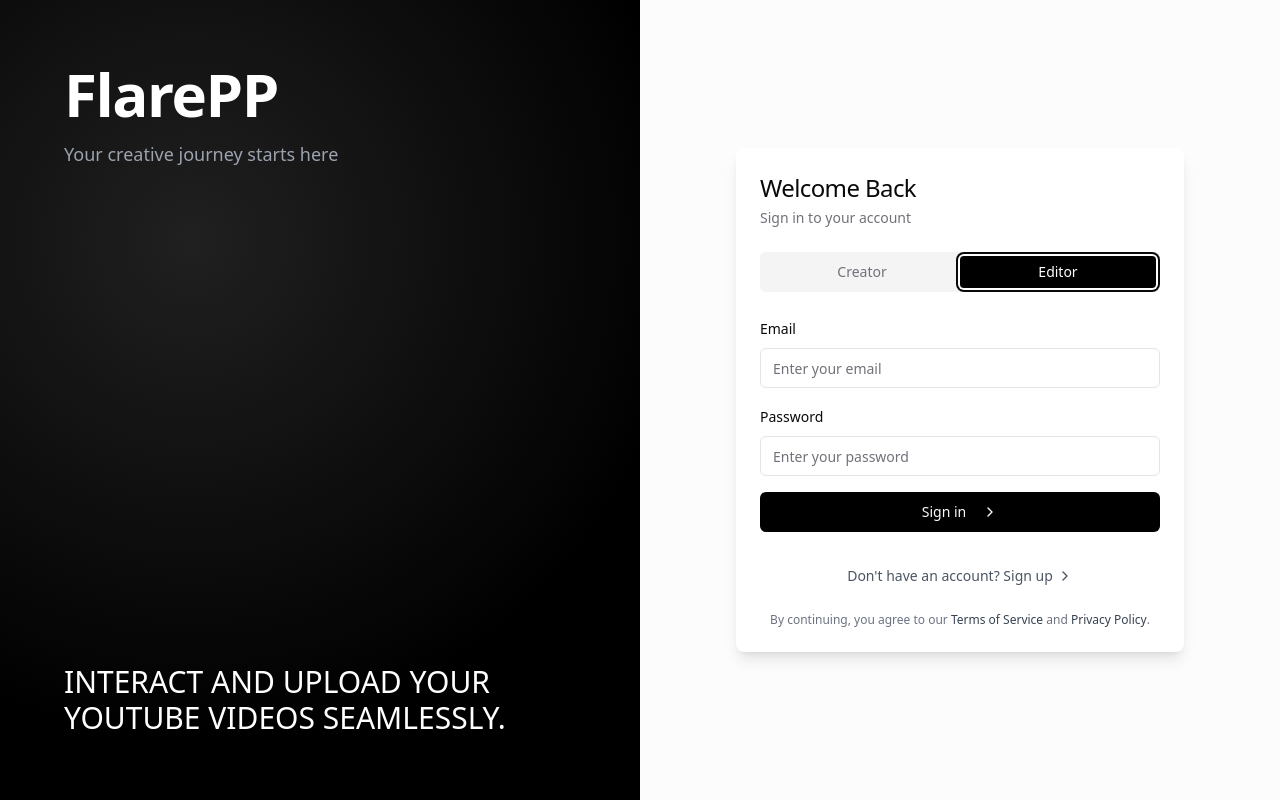
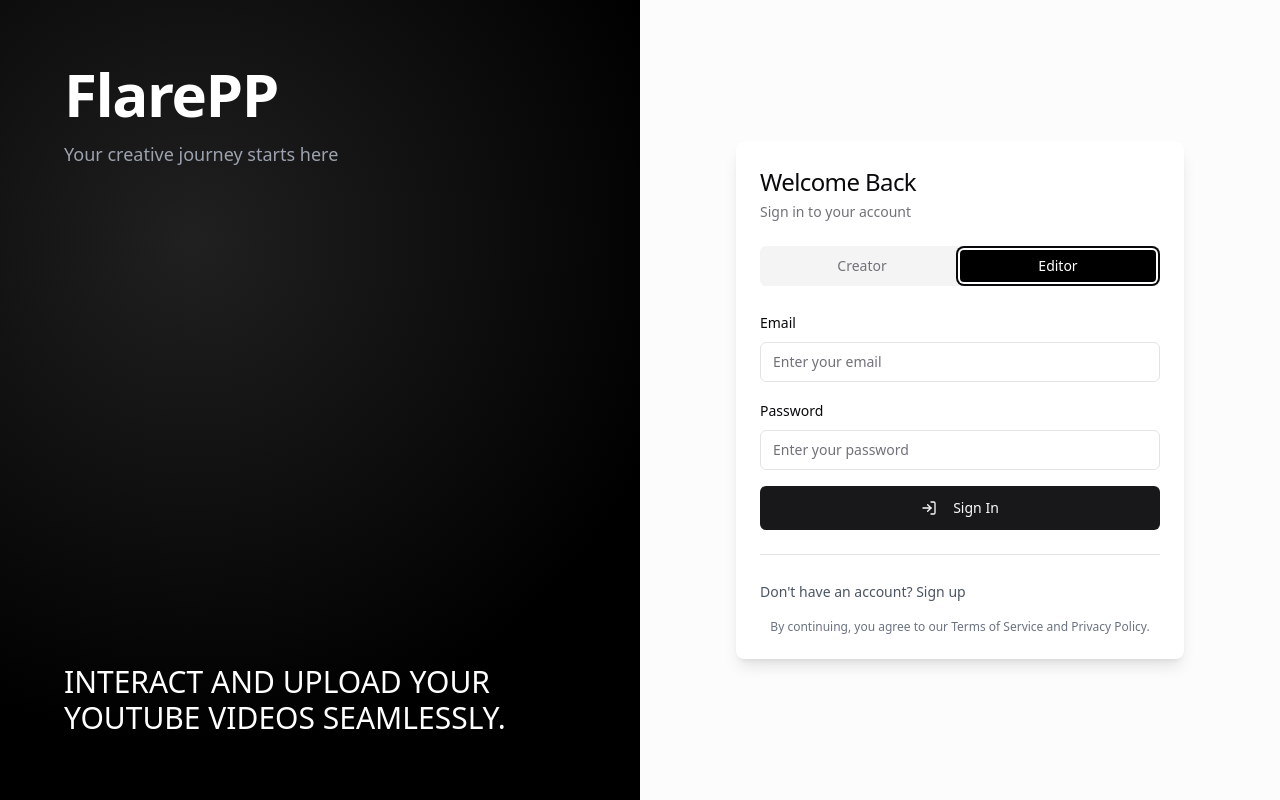
Before and after one commit to akshxt25/FlareP, a React (Vite) app in the folder client/: page /login in a window 1280 px wide. Both pictures are taken after a click on the tab "Editor". Built offline with nearby package versions, Linux system fonts and the light colour scheme.

Commit message:
DONE WITH EDITOR AUTHENTICATION

```diff
--- a/client/package.json
+++ b/client/package.json
@@ -20,7 +20,7 @@
     "@radix-ui/react-progress": "^1.1.0",
     "@radix-ui/react-scroll-area": "^1.2.1",
     "@radix-ui/react-select": "^2.1.2",
-    "@radix-ui/react-separator": "^1.1.0",
+    "@radix-ui/react-separator": "^1.1.2",
     "@radix-ui/react-slot": "^1.1.2",
     "@radix-ui/react-switch": "^1.1.1",
     "@radix-ui/react-tabs": "^1.1.3",
@@ -33,7 +33,7 @@
     "clsx": "^2.1.1",
     "cmdk": "^1.0.0",
     "date-fns": "^4.1.0",
-    "framer-motion": "^11.13.1",
+    "framer-motion": "^11.18.2",
     "lucide-react": "^0.460.0",
     "react": "^18.3.1",
     "react-dom": "^18.3.1",
--- a/client/src/App.jsx
+++ b/client/src/App.jsx
@@ -1,13 +1,24 @@
-import React from 'react'
-import Login from './components/Login'
-import { BrowserRouter } from 'react-router-dom'
+import { BrowserRouter, Routes, Route, Navigate } from 'react-router-dom';
+import { Provider } from 'react-redux';
+import { PersistGate } from 'redux-persist/integration/react';
+import { store, persistor } from './redux/store';
+import Login from './components/Login';
+import Home from './components/editorComponents/Home';
 
 const App = () => {
   return (
-    <BrowserRouter>
-    <Login/>
-    </BrowserRouter>
-  )
-}
+    <Provider store={store}>
+      <PersistGate loading={null} persistor={persistor}>
+        <BrowserRouter>
+          <Routes>
+            <Route path="/" element={<Navigate to="/login" replace />} />
+            <Route path="/login" element={<Login />} />
+            <Route path="/editor/home" element={<Home />} />
+          </Routes>
+        </BrowserRouter>
+      </PersistGate>
+    </Provider>
+  );
+};
 
-export default App
+export default App;
--- a/client/src/components/Login.jsx
+++ b/client/src/components/Login.jsx
@@ -1,114 +1,303 @@
-import { useState } from "react";
+import { useState, useCallback, useRef } from "react";
+import { useDispatch } from "react-redux";
 import axios from "axios";
 import { useNavigate } from "react-router-dom";
-import { Card, CardContent, CardDescription, CardHeader, CardTitle, CardFooter } from "@/components/ui/card";
+import {
+  Card,
+  CardContent,
+  CardDescription,
+  CardHeader,
+  CardTitle,
+  CardFooter,
+} from "@/components/ui/card";
 import { Button } from "@/components/ui/button";
 import { Input } from "@/components/ui/input";
 import { Label } from "@/components/ui/label";
 import { Tabs, TabsContent, TabsList, TabsTrigger } from "@/components/ui/tabs";
 import { Alert, AlertDescription } from "@/components/ui/alert";
-import { LucideLoader, LucideChevronRight, LucideArrowLeft } from "lucide-react";
+import { Separator } from "@/components/ui/separator";
+import { LucideLoader, LucideLogIn } from "lucide-react";
+import { login, updateUserRole } from "@/redux/reducers/userSlice";
+
+const GoogleButton = ({ loading, onClick }) => (
+  <Button
+    onClick={onClick}
+    variant="outline"
+    className="w-full bg-white text-black border-gray-300 hover:bg-gray-50 h-11 px-8"
+    disabled={loading}
+  >
+    {loading ? (
+      <>
+        <LucideLoader className="animate-spin mr-2 h-4 w-4" />
+        <span>Connecting...</span>
+      </>
+    ) : (
+      <>
+        <svg
+          className="mr-2 h-4 w-4"
+          xmlns="http://www.w3.org/2000/svg"
+          viewBox="0 0 24 24"
+        >
+          <path
+            d="M22.56 12.25c0-.78-.07-1.53-.2-2.25H12v4.26h5.92c-.26 1.37-1.04 2.53-2.21 3.31v2.77h3.57c2.08-1.92 3.28-4.74 3.28-8.09z"
+            fill="#4285F4"
+          />
+          <path
+            d="M12 23c2.97 0 5.46-.98 7.28-2.66l-3.57-2.77c-.98.66-2.23 1.06-3.71 1.06-2.86 0-5.29-1.93-6.16-4.53H2.18v2.84C3.99 20.53 7.7 23 12 23z"
+            fill="#34A853"
+          />
+          <path
+            d="M5.84 14.09c-.22-.66-.35-1.36-.35-2.09s.13-1.43.35-2.09V7.07H2.18C1.43 8.55 1 10.22 1 12s.43 3.45 1.18 4.93l2.85-2.22.81-.62z"
+            fill="#FBBC05"
+          />
+          <path
+            d="M12 5.38c1.62 0 3.06.56 4.21 1.64l3.15-3.15C17.45 2.09 14.97 1 12 1 7.7 1 3.99 3.47 2.18 7.07l3.66 2.84c.87-2.6 3.3-4.53 6.16-4.53z"
+            fill="#EA4335"
+          />
+          <path d="M1 1h22v22H1z" fill="none" />
+        </svg>
+        Continue with Google
+      </>
+    )}
+  </Button>
+);
+
+const LeftSection = () => (
+  <div className="hidden lg:flex flex-col justify-between p-8 md:p-12 lg:p-16 bg-black text-white relative overflow-hidden">
+    <div className="absolute inset-0 bg-[radial-gradient(circle_at_30%_30%,_rgba(64,64,64,0.5)_0%,_transparent_70%)]" />
+
+    <div className="relative space-y-4 z-10">
+      <h1 className="text-4xl md:text-5xl lg:text-6xl font-bold tracking-tight">
+        FlarePP
+      </h1>
+      <p className="text-gray-400 text-base md:text-lg">
+        Your creative journey starts here
+      </p>
+    </div>
+
+    <div className="relative space-y-6 z-10">
+      <p className="text-xl md:text-2xl lg:text-3xl font-light leading-relaxed">
+        INTERACT AND UPLOAD YOUR YOUTUBE VIDEOS SEAMLESSLY.
+      </p>
+    </div>
+  </div>
+);
+
+const EditorFormInputs = ({ isSignup, onSubmit, loading }) => {
+  const [formData, setFormData] = useState({
+    email: "",
+    password: "",
+    name: "",
+  });
+
+  const handleChange = (e) => {
+    setFormData((prev) => ({
+      ...prev,
+      [e.target.name]: e.target.value,
+    }));
+  };
+
+  const handleSubmit = (e) => {
+    e.preventDefault();
+    onSubmit(formData);
+  };
+
+  return (
+    <form onSubmit={handleSubmit} className="space-y-4">
+      {isSignup && (
+        <div className="space-y-2">
+          <Label htmlFor="name">Full Name</Label>
+          <Input
+            id="name"
+            name="name"
+            placeholder="Enter your full name"
+            value={formData.name}
+            onChange={handleChange}
+            disabled={loading}
+          />
+        </div>
+      )}
+      <div className="space-y-2">
+        <Label htmlFor="email">Email</Label>
+        <Input
+          id="email"
+          name="email"
+          type="email"
+          placeholder="Enter your email"
+          value={formData.email}
+          onChange={handleChange}
+          disabled={loading}
+        />
+      </div>
+      <div className="space-y-2">
+        <Label htmlFor="password">Password</Label>
+        <Input
+          id="password"
+          name="password"
+          type="password"
+          placeholder="Enter your password"
+          value={formData.password}
+          onChange={handleChange}
+          disabled={loading}
+        />
+      </div>
+      <Button
+        type="submit"
+        className="w-full h-11"
+        disabled={loading}
+      >
+        {loading ? (
+          <>
+            <LucideLoader className="animate-spin mr-2 h-4 w-4" />
+            <span>{isSignup ? "Creating Account..." : "Signing In..."}</span>
+          </>
+        ) : (
+          <>
+            <LucideLogIn className="mr-2 h-4 w-4" />
+            {isSignup ? "Create Account" : "Sign In"}
+          </>
+        )}
+      </Button>
+    </form>
+  );
+};
+
+const FooterContent = ({ role, isSignup, onToggleSignup }) => (
+  <div className="flex flex-col w-full space-y-4">
+    <Separator />
+    <div className="pt-2">
+      <Button
+        variant="link"
+        onClick={onToggleSignup}
+        className="p-0 h-auto text-sm text-gray-600 hover:text-gray-900"
+      >
+        {isSignup ? "Already have an account? Sign in" : "Don't have an account? Sign up"}
+      </Button>
+    </div>
+    <div className="text-xs text-gray-500 text-center">
+      By continuing, you agree to our Terms of Service and Privacy Policy.
+    </div>
+  </div>
+);
 
 const Login = () => {
+  const dispatch = useDispatch();
   const navigate = useNavigate();
-  const [formData, setFormData] = useState({
-    role: "creator",
-    email: "",
-    password: "",
-    name: ""
-  });
+  const [role, setLocalRole] = useState("creator");
   const [loading, setLoading] = useState(false);
   const [error, setError] = useState(null);
   const [isSignup, setIsSignup] = useState(false);
 
-  const handleRoleToggle = (role) => {
-    setFormData(prev => ({ ...prev, role }));
-    setError(null);
-  };
+  const requestInProgress = useRef(false);
+  const axiosSource = useRef(null);
 
-  const handleChange = (e) => {
-    setFormData(prev => ({
-      ...prev,
-      [e.target.name]: e.target.value
-    }));
-  };
+  const handleRoleToggle = useCallback(
+    (newRole) => {
+      setLocalRole(newRole);
+      dispatch(updateUserRole(newRole));
+      setError(null);
+    },
+    [dispatch]
+  );
 
-  const handleGoogleAuth = async () => {
-    setLoading(true);
+  const handleGoogleAuth = useCallback(async () => {
+    if (requestInProgress.current) return;
+
     try {
+      requestInProgress.current = true;
+      setLoading(true);
+      setError(null);
       window.location.href = "http://localhost:3000/api/auth/google";
     } catch (e) {
       setError("Failed to connect with Google");
     } finally {
+      requestInProgress.current = false;
       setLoading(false);
     }
-  };
+  }, []);
 
-  const handleEditorSubmit = async (e) => {
-    e.preventDefault();
-    if (!formData.email || !formData.password) {
-      setError("Please fill all required fields");
-      return;
-    }
+  const handleEditorSubmit = useCallback(
+    async (formData) => {
+      if (requestInProgress.current) return;
 
-    try {
-      setLoading(true);
-      const endpoint = isSignup ? "api/auth/signup" : "api/auth/login";
-      const response = await axios.post(`http://localhost:3000/${endpoint}`, formData, {
-        withCredentials: true,
-        headers: {
-          "Content-Type": "application/json",
-        }
-      });
-
-      if (response.data.success === false) {
-        setError(response.data.message);
+      if (!formData.email || !formData.password) {
+        setError("Please fill all required fields");
         return;
       }
 
-      if (formData.role === "editor" && !isSignup) {
-        navigate("/Home");
-      } else {
-        navigate("/");
+      try {
+        requestInProgress.current = true;
+        setLoading(true);
+        setError(null);
+
+        if (axiosSource.current) {
+          axiosSource.current.cancel("Operation canceled due to new request.");
+        }
+
+        axiosSource.current = axios.CancelToken.source();
+
+        const endpoint = isSignup ? "api/auth/signup" : "api/auth/login";
+        const response = await axios.post(
+          `http://localhost:3000/${endpoint}`,
+          { ...formData, role },
+          {
+            withCredentials: true,
+            headers: {
+              "Content-Type": "application/json",
+            },
+            cancelToken: axiosSource.current.token,
+          }
+        );
+
+        if (response.data.success === false) {
+          setError(response.data.message);
+          return;
+        }
+
+        const userData = {
+          user: {
+            email: formData.email,
+            name: formData.name || "User",
+          },
+          role,
+          googleToken: response.data.token || "",
+        };
+
+        dispatch(login(userData));
+        navigate(role === "editor" ? "/editor/home" : "/");
+      } catch (e) {
+        if (!axios.isCancel(e)) {
+          const errorMessage = e.response?.data?.message || e.message;
+          setError(`Error: ${errorMessage}`);
+        }
+      } finally {
+        requestInProgress.current = false;
+        setLoading(false);
+        axiosSource.current = null;
       }
-    } catch (e) {
-      setError(`Error: ${e.response?.data?.message || e.message}`);
-    } finally {
-      setLoading(false);
-    }
-  };
+    },
+    [isSignup, role, navigate, dispatch]
+  );
+
+  const toggleSignup = useCallback(() => {
+    setIsSignup((prev) => !prev);
+    setError(null);
+  }, []);
 
   return (
     <div className="grid min-h-screen lg:grid-cols-2">
-      {/* Left Section */}
-      <div className="hidden lg:flex flex-col justify-between p-8 md:p-12 lg:p-16 bg-black text-white relative overflow-hidden">
-        <div className="absolute inset-0 bg-[radial-gradient(circle_at_30%_30%,_rgba(64,64,64,0.5)_0%,_transparent_70%)]" />
+      <LeftSection />
 
-        <div className="relative space-y-4 z-10">
-          <h1 className="text-4xl md:text-5xl lg:text-6xl font-bold tracking-tight">
-            FlarePP
-          </h1>
-          <p className="text-gray-400 text-base md:text-lg">
-            Your creative journey starts here
-          </p>
-        </div>
-
-        <div className="relative space-y-6 z-10">
-          <p className="text-xl md:text-2xl lg:text-3xl font-light leading-relaxed">
-            INTERACT AND UPLOAD YOUR YOUTUBE VIDEOS SEAMLESSLY.
-          </p>
-        </div>
-      </div>
-
-      {/* Right Section */}
       <div className="flex items-center justify-center p-4 sm:p-6 md:p-8 lg:p-12 bg-gray-50/50">
-        <Card className="w-full max-w-md shadow-lg border-0">
+        <Card className="w-full max-w-md shadow-lg border-0 transition-all duration-300 hover:shadow-xl">
           <CardHeader className="space-y-1">
             <CardTitle className="text-2xl font-medium">
               {isSignup ? "Create Account" : "Welcome Back"}
             </CardTitle>
             <CardDescription>
-              {isSignup ? "Join our creative community today" : "Sign in to your account"}
+              {isSignup
+                ? "Join our creative community today"
+                : "Sign in to your account"}
             </CardDescription>
           </CardHeader>
           <CardContent className="space-y-6">
@@ -120,110 +309,36 @@ const Login = () => {
               <TabsList className="grid w-full grid-cols-2">
                 <TabsTrigger
                   value="creator"
-                  className="transition-colors duration-300 data-[state=active]:bg-black data-[state=active]:text-white"
+                  className="transition-all duration-300 data-[state=active]:bg-black data-[state=active]:text-white hover:bg-gray-100"
                 >
                   Creator
                 </TabsTrigger>
                 <TabsTrigger
                   value="editor"
-                  className="transition-colors duration-300 data-[state=active]:bg-black data-[state=active]:text-white"
+                  className="transition-all duration-300 data-[state=active]:bg-black data-[state=active]:text-white hover:bg-gray-100"
                 >
                   Editor
                 </TabsTrigger>
               </TabsList>
 
-              <TabsContent value="creator" className="mt-6">
-                <div className="space-y-4">
-                  <p className="text-sm text-gray-600 text-center">
-                    Sign in with Google to manage your videos
-                  </p>
-                  <Button
-                    onClick={handleGoogleAuth}
-                    disabled={loading}
-                    className="w-full bg-black hover:bg-gray-900 transition-colors duration-300"
-                  >
-                    {loading ? (
-                      <>
-                        <LucideLoader className="mr-2 h-4 w-4 animate-spin" />
-                        Connecting...
-                      </>
-                    ) : (
-                      <>
-                        <img
-                          src="https://uxwing.com/wp-content/themes/uxwing/download/brands-and-social-media/google-white-icon.png"
-                          alt="Google"
-                          className="w-4 h-4 mr-2"
-                        />
-                        Continue with Google
-                      </>
-                    )}
-                  </Button>
-                </div>
-              </TabsContent>
+              <div className="mt-6">
+                <TabsContent value="creator">
+                  <div className="space-y-6">
+                    <p className="text-sm text-gray-600 text-center">
+                      Sign in with Google to manage your videos
+                    </p>
+                    <GoogleButton loading={loading} onClick={handleGoogleAuth} />
+                  </div>
+                </TabsContent>
 
-              <TabsContent value="editor" className="mt-6">
-                <form onSubmit={handleEditorSubmit} className="space-y-4">
-                  {isSignup && (
-                    <div className="space-y-2">
-                      <Label htmlFor="name">Name</Label>
-                      <Input
-                        id="name"
-                        type="text"
-                        name="name"
-                        value={formData.name}
-                        onChange={handleChange}
-                        placeholder="Enter your full name"
-                        className="transition-all duration-300"
-                      />
-                    </div>
-                  )}
-
-                  <div className="space-y-2">
-                    <Label htmlFor="email">Email</Label>
-                    <Input
-                      id="email"
-                      type="email"
-                      name="email"
-                      value={formData.email}
-                      onChange={handleChange}
-                      placeholder="Enter your email"
-                      className="transition-all duration-300"
-                    />
-                  </div>
-
-                  <div className="space-y-2">
-                    <Label htmlFor="password">Password</Label>
-                    <Input
-                      id="password"
-                      type="password"
-                      name="password"
-                      value={formData.password}
-                      onChange={handleChange}
-                      placeholder="Enter your password"
-                      className="transition-all duration-300"
-                    />
-                  </div>
-
-                  <Button
-                    type="submit"
-                    disabled={loading}
-                    className="w-full bg-black hover:bg-gray-900 transition-colors duration-300"
-                  >
-                    {loading ? (
-                      <>
-                        <LucideLoader className="mr-2 h-4 w-4 animate-spin" />
-                        {isSignup ? "Creating account..." : "Signing in..."}
-                      </>
-                    ) : (
-                      <>
-
-                        {isSignup ? "Sign up" : "Sign in"}
-                        <LucideChevronRight className="ml-2 h-4 w-4" />
-                      </>
-                    )}
-                  </Button>
-                </form>
-              </TabsContent>
+                <TabsContent value="editor">
+                  <EditorFormInputs
+                    isSignup={isSignup}
+                    onSubmit={handleEditorSubmit}
+                    loading={loading}
+                  />
+                </TabsContent>
+              </div>
             </Tabs>
 
             {error && (
@@ -233,39 +348,11 @@ const Login = () => {
             )}
           </CardContent>
           <CardFooter className="flex flex-col space-y-4">
-            {formData.role === "editor" && (
-              <Button
-                variant="link"
-                onClick={() => {
-                  setIsSignup(!isSignup);
-                  setError(null);
-                }}
-                className="text-sm text-gray-600 hover:text-black transition-colors duration-300"
-              >
-                {isSignup ? (
-                  <span className="flex items-center">
-                    <LucideArrowLeft className="mr-1 h-3 w-3" />
-                    Already have an account? Sign in
-                  </span>
-                ) : (
-                  <span className="flex items-center">
-                    Don't have an account? Sign up
-                    <LucideChevronRight className="ml-1 h-3 w-3" />
-                  </span>
-                )}
-              </Button>
-            )}
-
-            <p className="text-xs text-gray-500 text-center">
-              By continuing, you agree to our{" "}
-              <Button variant="link" className="p-0 h-auto text-xs font-medium text-gray-700 hover:text-black transition-colors duration-300">
-                Terms of Service
-              </Button>{" "}
-              and{" "}
-              <Button variant="link" className="p-0 h-auto text-xs font-medium text-gray-700 hover:text-black transition-colors duration-300">
-                Privacy Policy
-              </Button>.
-            </p>
+            <FooterContent
+              role={role}
+              isSignup={isSignup}
+              onToggleSignup={toggleSignup}
+            />
           </CardFooter>
         </Card>
       </div>
--- /dev/null
+++ b/client/src/components/ui/separator.jsx
@@ -0,0 +1,23 @@
+import * as React from "react"
+import * as SeparatorPrimitive from "@radix-ui/react-separator"
+
+import { cn } from "@/lib/utils"
+
+const Separator = React.forwardRef((
+  { className, orientation = "horizontal", decorative = true, ...props },
+  ref
+) => (
+  <SeparatorPrimitive.Root
+    ref={ref}
+    decorative={decorative}
+    orientation={orientation}
+    className={cn(
+      "shrink-0 bg-border",
+      orientation === "horizontal" ? "h-[1px] w-full" : "h-full w-[1px]",
+      className
+    )}
+    {...props} />
+))
+Separator.displayName = SeparatorPrimitive.Root.displayName
+
+export { Separator }
--- /dev/null
+++ b/client/src/redux/reducers/userSlice.js
@@ -0,0 +1,33 @@
+import { createSlice } from "@reduxjs/toolkit";
+
+const initialState = {
+  user: null,
+  role: null,
+  googleToken: ""
+};
+
+const userSlice = createSlice({
+  name: "user",
+  initialState,
+  reducers: {
+    login: (state, action) => {
+      state.user = action.payload.user;
+      state.role = action.payload.role;
+      state.googleToken = action.payload.googleToken;
+    },
+    logout: (state) => {
+      state.user = null;
+      state.role = null;
+      state.googleToken = "";
+    },
+    updateUserDetails: (state, action) => {
+      state.user = { ...action.payload };
+    },
+    updateUserRole: (state, action) => {
+      state.role = action.payload;
+    },
+  },
+});
+
+export const { login, logout, updateUserDetails, updateUserRole } = userSlice.actions;
+export default userSlice.reducer;
--- /dev/null
+++ b/client/src/redux/store.js
@@ -0,0 +1,23 @@
+import { configureStore } from "@reduxjs/toolkit";
+import { persistReducer, persistStore } from "redux-persist";
+import storage from "redux-persist/lib/storage";
+import userReducer from "./reducers/userSlice";
+
+const persistConfig = {
+  key: "project-y1",
+  storage,
+};
+
+const persistedReducer = persistReducer(persistConfig, userReducer);
+
+export const store = configureStore({
+  reducer: {
+    user: persistedReducer
+  },
+  middleware: (getDefaultMiddleware) =>
+    getDefaultMiddleware({
+      serializableCheck: false,
+    }),
+});
+
+export const persistor = persistStore(store);
```
Also changed, not shown: client/src/components/Routes/Routes.jsx (+12 -1 lines), 1 other file (tests, documents, lock files or other folders).
